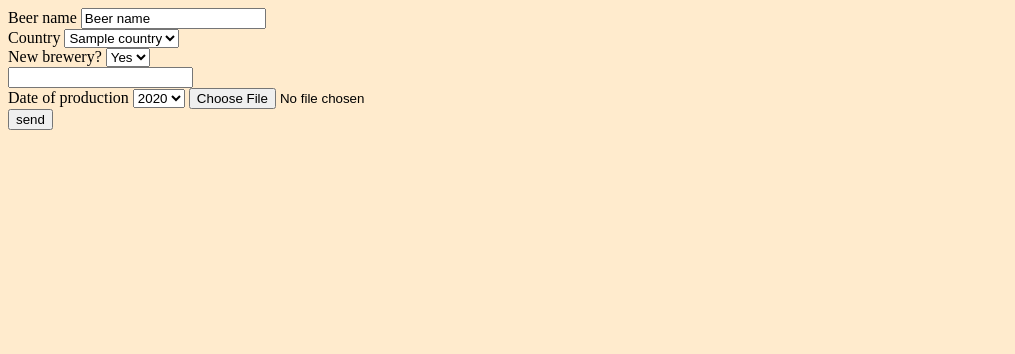
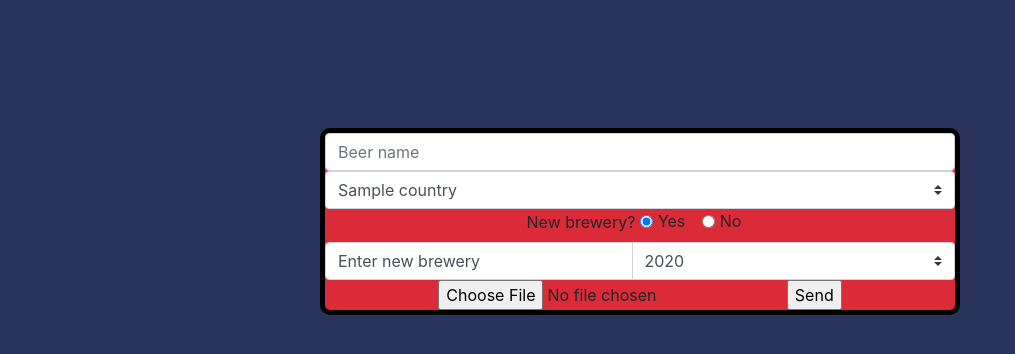
Before and after one commit to kostnerek/brewery, a PHP site: page /upload.php in a window 1280 px wide. Shown: the top 354 px of the page, without its empty margins (0-1015 px from the left). Run offline with PHP 8.4, Linux system fonts and the light colour scheme; tables that the repository leaves empty or names only in its code hold one stand-in row (values such as "Sample post").

Commit message:
minor fixes and changed layout

```diff
--- a/index.php
+++ b/index.php
@@ -55,7 +55,8 @@
                                                 $result = $conn->query($sql);
                                                 if ($result->num_rows > 0) {
                                                     while($row = $result->fetch_assoc()) {
-                                                        echo  "<option onclick=brewerySet({$row["id"]}) value={$row["id"]}>{$row["name"]}</option>";
+                                                        $name = str_replace('_',' ',ucfirst($row['name']));
+                                                        echo  "<option onclick=brewerySet({$row["id"]}) value={$row["id"]}>{$name}</option>";
                                                     }
                                                 }
                                             ?>
--- a/resources/css/main.css
+++ b/resources/css/main.css
@@ -1,5 +1,5 @@
 body{
-    background-color: blanchedalmond;
+    background-color: #29335c;
 }
 
 .main{
@@ -8,7 +8,7 @@ body{
     height: 400px;
     margin-top: 15%;
     margin-left: 25%;
-    background: linear-gradient( rgba(0,212,255,1), rgba(255,235,205,1));
+    background: linear-gradient( #DB2B39, #29335c);
     text-align: center;
 }
 #override div{
--- /dev/null
+++ b/resources/css/upload.css
@@ -0,0 +1,17 @@
+body{
+    background-color: #29335c;
+}
+
+form{
+    text-align: center;
+    background-color: #DB2B39;
+    margin-left: 25%;
+    margin-right: 25%;
+    margin-top: 10%;
+    border-radius: 10px;
+    border: 5px solid black;
+}
+input.form-check-input{
+    text-align: center;
+
+}
--- a/upload.php
+++ b/upload.php
@@ -3,7 +3,18 @@
 <head>
     <meta charset="UTF-8">
     <meta name="viewport" content="width=device-width, initial-scale=1.0">
-    <link rel="stylesheet" href="brewery\resources\css\main.css">
+    <link rel="stylesheet" href="https://stackpath.bootstrapcdn.com/bootstrap/4.3.1/css/bootstrap.min.css"
+        integrity="sha384-ggOyR0iXCbMQv3Xipma34MD+dH/1fQ784/j6cY/iJTQUOhcWr7x9JvoRxT2MZw1T" crossorigin="anonymous">
+    <script src="https://code.jquery.com/jquery-3.3.1.slim.min.js"
+        integrity="sha384-q8i/X+965DzO0rT7abK41JStQIAqVgRVzpbzo5smXKp4YfRvH+8abtTE1Pi6jizo" crossorigin="anonymous">
+    </script>
+    <script src="https://cdnjs.cloudflare.com/ajax/libs/popper.js/1.14.7/umd/popper.min.js"
+        integrity="sha384-UO2eT0CpHqdSJQ6hJty5KVphtPhzWj9WO1clHTMGa3JDZwrnQq4sF86dIHNDz0W1" crossorigin="anonymous">
+    </script>
+    <script src="https://stackpath.bootstrapcdn.com/bootstrap/4.3.1/js/bootstrap.min.js"
+        integrity="sha384-JjSmVgyd0p3pXB1rRibZUAYoIIy6OrQ6VrjIEaFf/nJGzIxFDsf4x0xIM+B07jRM" crossorigin="anonymous">
+    </script>
+    <link rel="stylesheet" href="resources/css/upload.css">
     <title>Admin</title>
 </head>
 <body>
@@ -11,14 +22,19 @@
         include('config.php');
         $conn = mysqli_connect($server, $user, $password, $db);
     ?>
-
+<!--
+    beer name
+    country
+    new brewery /switch
+    input/multiselect
+    prod date
+    file
+    submit
+-->
     <form action="post.php" method="POST" id="main-form" enctype="multipart/form-data">
 
-        Beer name
-        <input type="text" value="Beer name" name="beer_name" onfocus="this.value=''">
-        <br>
-        Country
-        <select id="country" name="country">
+    <input class="form-control" type="text" placeholder="Beer name">
+    <select id="country" class="custom-select" name="country">
         <?php
             $sql = "SELECT id, name FROM countries";
             $result = $conn->query($sql);
@@ -28,30 +44,52 @@
                 }
             }
         ?>
-        </select>
-        <br>
-        New brewery?
-        <select id="brewery" name="option" onclick="brewerySet()">
-            <option value="1">Yes</option>
-            <option value="0">No</option>
-        </select>
+    </select></br>
+    <label>New brewery?</label>
+    <div class="form-check form-check-inline">
+        <input class="form-check-input" type="radio" name="exampleRadios" onclick="brewerySet(1)" id="exampleRadios1" value="option1" checked>
+        <label class="form-check-label" for="exampleRadios1">
+            Yes
+        </label>
+    </div>
+    <div class="form-check form-check-inline">
+        <input class="form-check-input" type="radio" name="exampleRadios" onclick="brewerySet(0)" id="exampleRadios2" value="option2" >
+        <label class="form-check-label" for="exampleRadios2">
+            No
+        </label>
+    </div>
 
-        <input  style="display:block" type="text" name="breweriesOne" id="newBrewery" onclick="this.value=''">
-        <select style="display:none" id="breweries" name="breweries" >
+    <div class="input-group">
+        <input  style="display:block" type="text" class="form-control" name="breweriesOne" id="newBrewery" value="Enter new brewery" onclick="this.value=''">
+        <select style="display:none" id="breweries" class="custom-select" name="breweries" >
             <?php
                 $sql = "SELECT id, name FROM breweries";
                 $result = $conn->query($sql);
                 if ($result->num_rows > 0) {
                     while($row = $result->fetch_assoc()) {
-                        echo  "<option value={$row["name"]}>{$row["name"]}</option>";
+                        $name = str_replace('_',' ',ucfirst($row['name']));
+                        echo  "<option value={$row["name"]}>{$name}</option>";
                     }
                 }
             ?>
         </select>
+        <select name="date" class="custom-select">
+        <?php
+            $idCounter=1;
+            for ($i=2020; $i>=1950; $i--) {
+                echo "<option onclick=yearSet({$i}) value={$i}>{$i}</option>";
+            }
+        ?>
+    </select>
+    </div>
+
+    <input type="file" name="file">
+    <input type="submit" value="Send" name="submit">
+    </form>
+
     <script>
-            function brewerySet()
+        function brewerySet(check)
         {
-                var check = document.getElementById("brewery").value;
             var list = document.getElementById('breweries');
             var oneSelect = document.getElementById('newBrewery');
             if (check==1) {
@@ -67,18 +105,5 @@
         }
     </script>
 
-        Date of production
-        <select name="date">
-            <?php
-                $idCounter=1;
-                for ($i=2020; $i>=1950; $i--) {
-                    echo "<option onclick=yearSet({$i}) value={$i}>{$i}</option>";
-                }
-            ?>
-        </select>
-        <input type="file" name="file"><br>
-
-        <input type="submit" value="send" name="submit">
-    </form>
 </body>
 </html>
```
Also changed, not shown: old.post.php (deleted, +0 -117 lines). Lines whose indentation alone changed are shown as unchanged.
